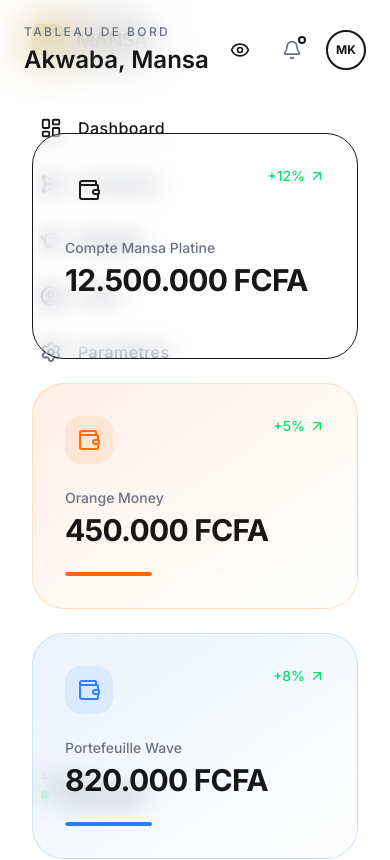
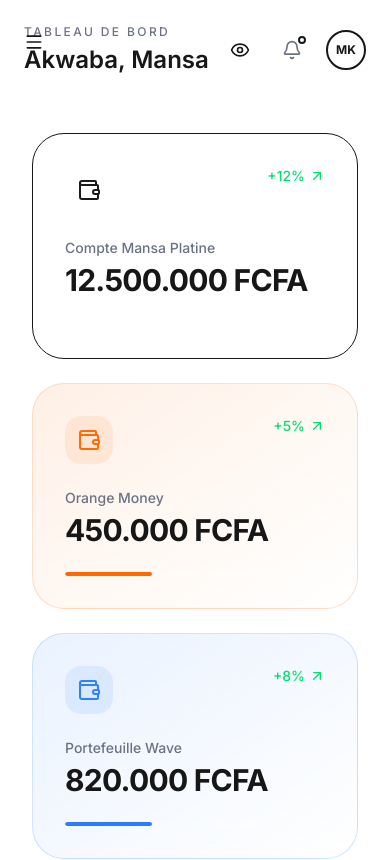
Before and after one commit to JojoKouam/mansa-next-gen, a Next.js app: page / in a window 390 px wide. Shown: the top 860 px of the page. Built offline with nearby package versions, Linux system fonts and the light colour scheme.

Commit message:
style: fix sidebar responsiveness and add operator logos placeholders

```diff
--- a/src/components/layout/Sidebar.tsx
+++ b/src/components/layout/Sidebar.tsx
@@ -1,21 +1,37 @@
-"use client"; // Obligatoire car on est dans un composant interactif
+"use client";
 
-import { LayoutDashboard, SendHorizontal, PiggyBank, UserCircle, Settings } from 'lucide-react';
+import { useState } from 'react'; // Pour gérer l'ouverture sur mobile
+import { LayoutDashboard, SendHorizontal, PiggyBank, UserCircle, Settings, Menu, X } from 'lucide-react';
 import { SidebarItem } from './SidebarItem';
+import { cn } from '@/lib/utils';
 
 export const Sidebar = () => {
+  const [isOpen, setIsOpen] = useState(false); // Fermé par défaut sur mobile
+
   return (
-    <aside className="fixed left-0 top-0 h-full w-72 bg-mansa-black border-r border-white/5 p-6 flex flex-col">
+    <>
+      {/* Bouton Burger : Visible uniquement sur mobile */}
+      <button
+        onClick={() => setIsOpen(!isOpen)}
+        className="lg:hidden fixed top-6 left-4 z-[60] p-2 bg-mansa-gold rounded-lg text-mansa-black"
+      >
+        {isOpen ? <X size={20} /> : <Menu size={20} />}
+      </button>
 
-      {/* Logo Mansa */}
-      <div className="flex items-center gap-3 mb-12 px-2">
-        <div className="w-8 h-8 bg-linear-to-br from-[#D4AF37] to-[#AA8839] rounded-lg" />
-        <h1 className="text-xl font-bold tracking-tighter uppercase text-mansa-offWhite">
-          Mansa
-        </h1>
+      {/* Sidebar */}
+      <aside className={cn(
+        "fixed left-0 top-0 h-full bg-mansa-black border-r border-white/5 p-6 flex flex-col z-50 transition-transform duration-300",
+        "w-72 lg:translate-x-0", // Largeur fixe, toujours visible sur PC
+        isOpen ? "translate-x-0" : "-translate-x-full" // Cache/Montre sur mobile
+      )}>
+
+        {/* Logo */}
+        <div className="flex items-center gap-3 mb-12 px-2 mt-8 lg:mt-0">
+          <div className="w-8 h-8 bg-gradient-to-br from-[#D4AF37] to-[#AA8839] rounded-lg" />
+          <h1 className="text-xl font-bold tracking-tighter uppercase text-mansa-offWhite">Mansa</h1>
         </div>
 
-      {/* Menu de Navigation */}
+        {/* Navigation */}
         <nav className="flex-1 space-y-2">
           <SidebarItem icon={LayoutDashboard} label="Dashboard" href="/" active />
           <SidebarItem icon={SendHorizontal} label="Virements" href="/virements" />
@@ -23,15 +39,15 @@ export const Sidebar = () => {
           <SidebarItem icon={UserCircle} label="Profil" href="/profil" />
           <SidebarItem icon={Settings} label="Paramètres" href="/settings" />
         </nav>
+      </aside>
 
-      {/* Footer Sidebar (Optionnel pour le style) */}
-      <div className="mt-auto p-4 bg-mansa-anthracite rounded-2xl border border-white/5">
-        <p className="text-[10px] text-gray-500 uppercase tracking-widest mb-1">Status</p>
-        <div className="flex items-center gap-2">
-          <div className="w-2 h-2 bg-green-500 rounded-full animate-pulse" />
-          <span className="text-xs font-medium">Compte Vérifié</span>
-        </div>
-      </div>
-    </aside>
+      {/* Overlay : Fond sombre quand on ouvre le menu sur mobile */}
+      {isOpen && (
+        <div
+          className="fixed inset-0 bg-black/50 backdrop-blur-sm z-40 lg:hidden"
+          onClick={() => setIsOpen(false)}
+        />
+      )}
+    </>
   );
 };
```
Lines whose indentation alone changed are shown as unchanged.
